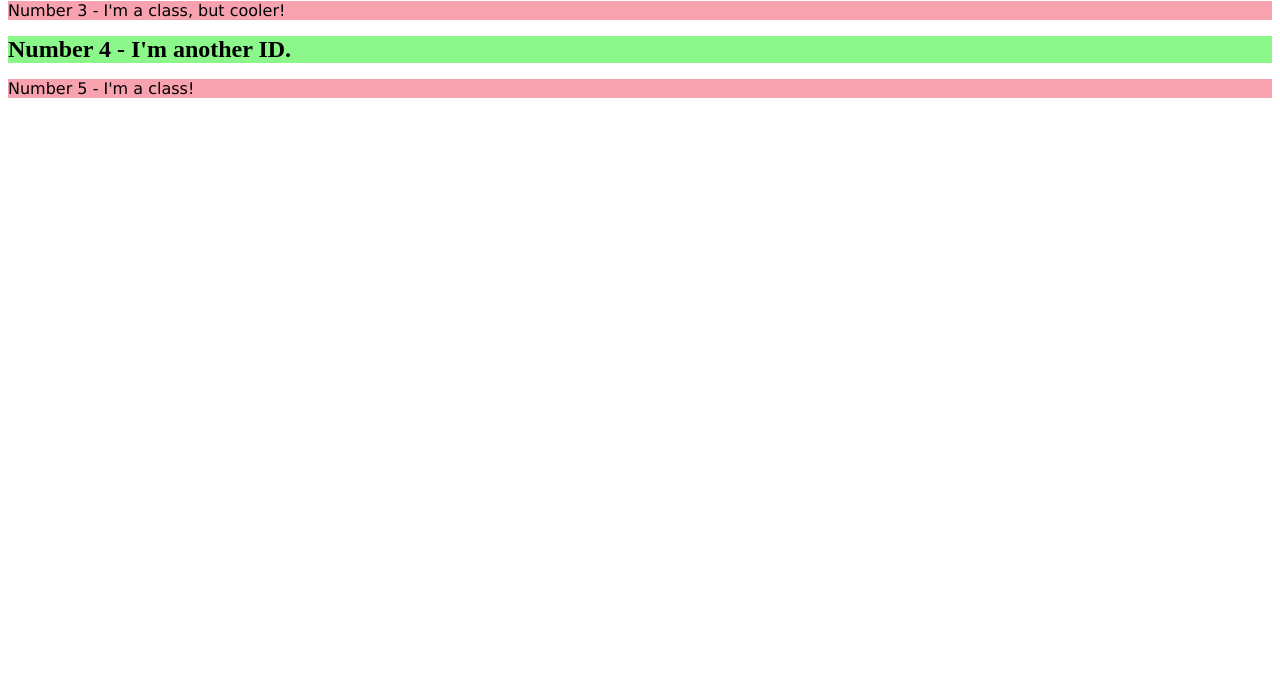
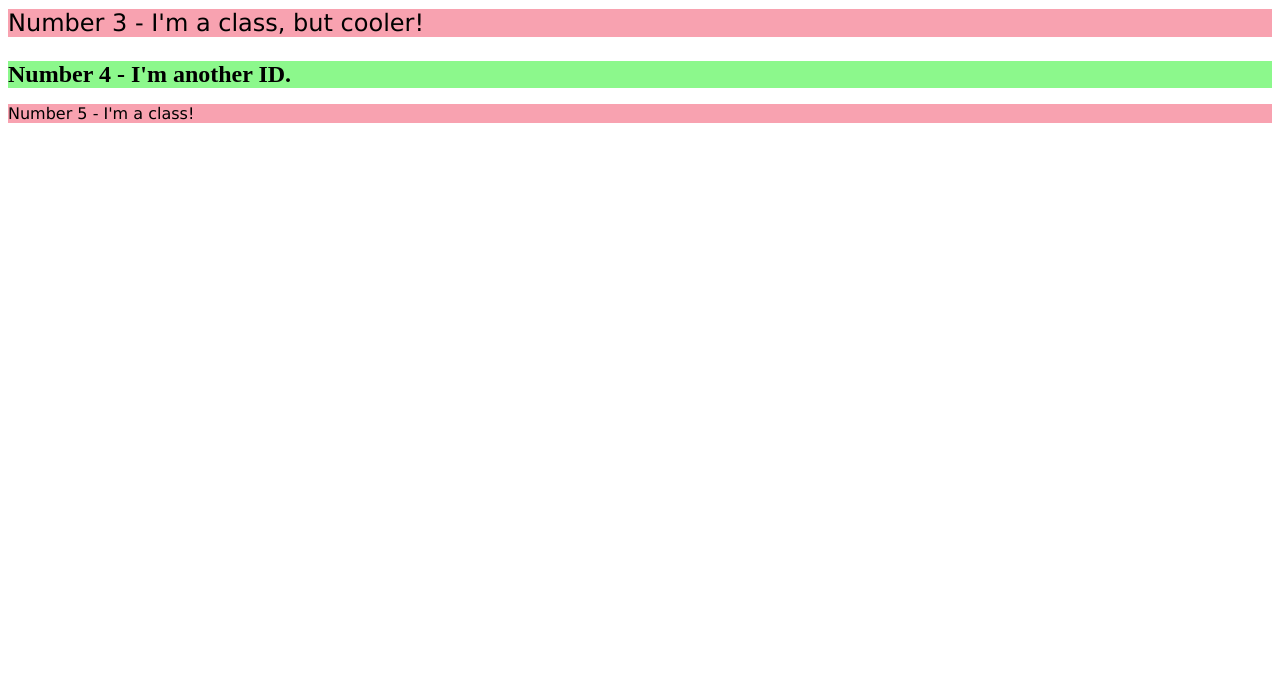
Before and after one commit to ericjaysalan/the-odin-project, a plain HTML site: page css-exercises/foundations/02-class-id-selectors/index.html in a window 1280 px wide. Shown: the part 108-800 px from the top of the page. Drawn offline with Linux system fonts and the light colour scheme.

Commit message:
Edit small mistake at css of exercise 02

```diff
--- a/css-exercises/foundations/02-class-id-selectors/index.html
+++ b/css-exercises/foundations/02-class-id-selectors/index.html
@@ -10,7 +10,7 @@
 <body>
   <p class="odd-numbered">Number 1 - I'm a class!</p>
   <div id="second-element">Number 2 - I'm one ID.</div>
-  <p id="third-element" class="odd-numbered">Number 3 - I'm a class, but cooler!</p>
+  <p class="odd-numbered odd-odd-numbered">Number 3 - I'm a class, but cooler!</p>
   <div id="fourth-element">Number 4 - I'm another ID.</div>
   <p class="odd-numbered">Number 5 - I'm a class!</p>
 </body>
```
